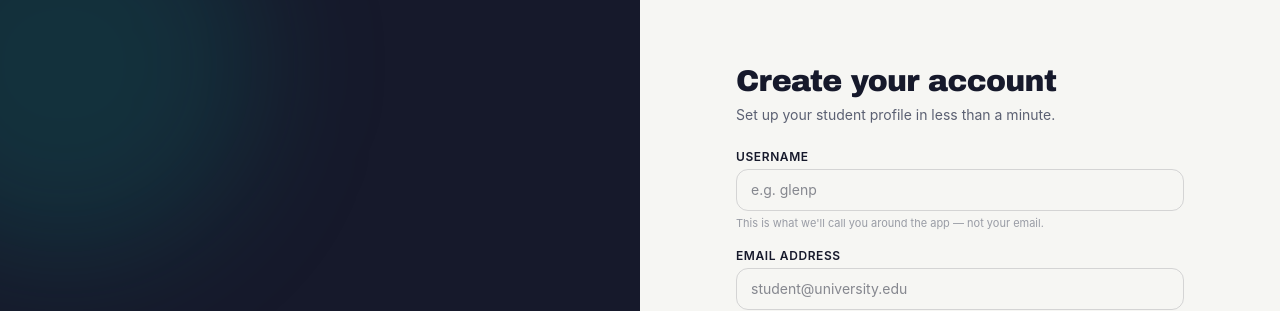
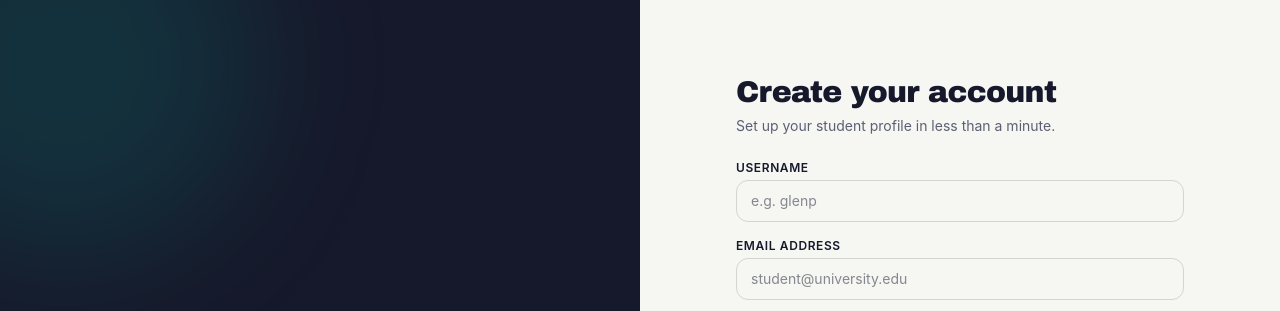
Before and after one commit to qwertyuipaas/deadline-buffer, a React (Vite) app: page /signup in a window 1280 px wide. Shown: the top 311 px of the page. Built offline with nearby package versions, Linux system fonts and the light colour scheme; no server answers.

Commit message:
Remove username helper text from signup

```diff
--- a/src/pages/SignUp.jsx
+++ b/src/pages/SignUp.jsx
@@ -339,11 +339,6 @@ export default function SignUp() {
                     {usernameStatus.message}
                   </p>
                 )}
-                {usernameStatus.available === null && !usernameStatus.checking && (
-                  <p className="text-[11px] text-graphite/60 mt-1">
-                    This is what we'll call you around the app — not your email.
-                  </p>
-                )}
               </div>
 
               {/* Email */}
```
